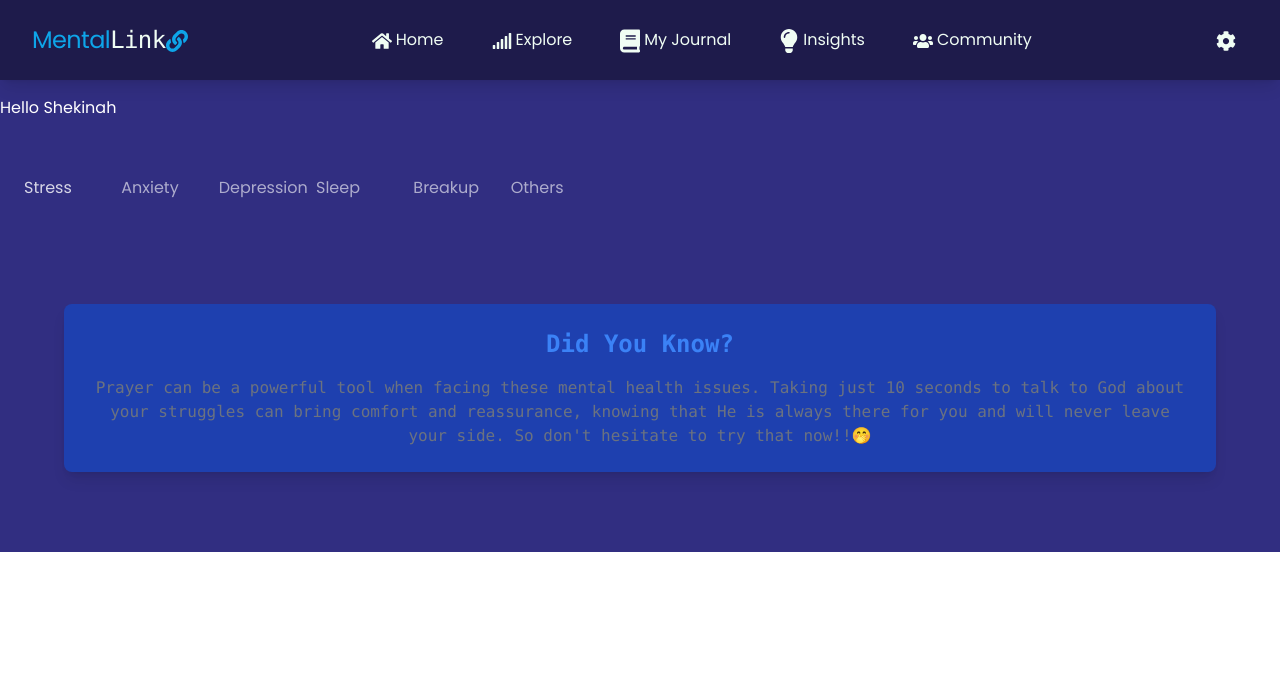
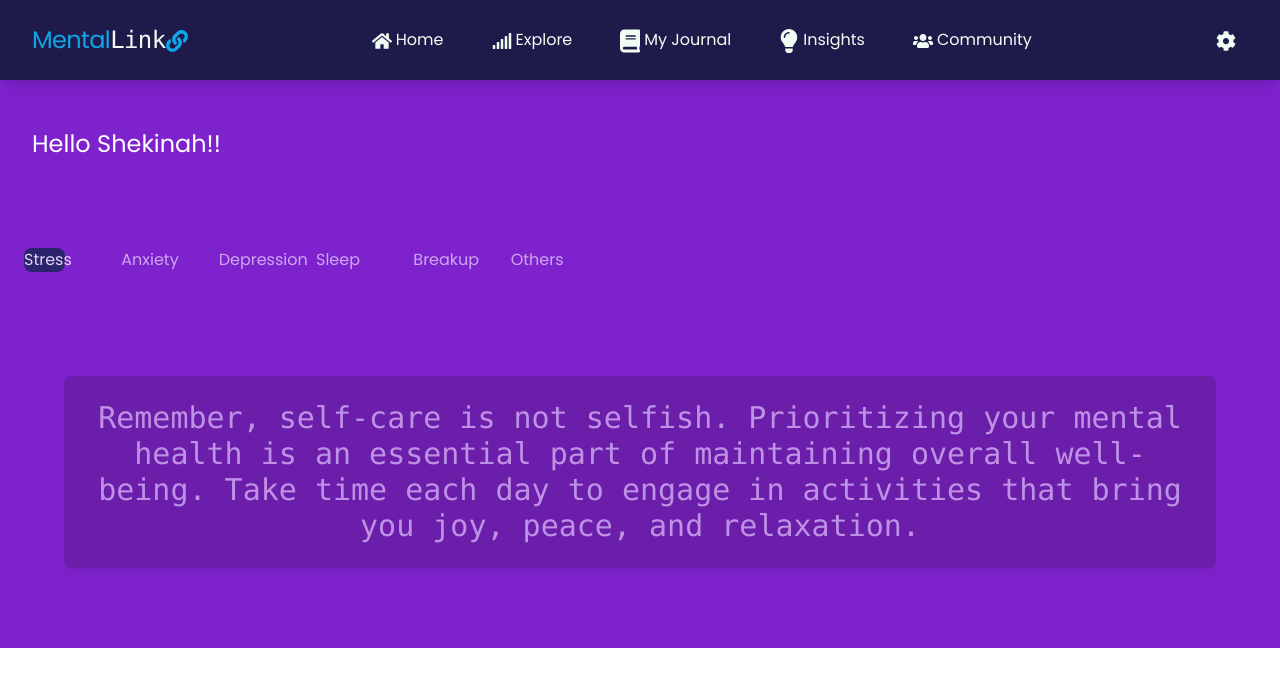
Before and after one commit to shekinahmanyi/mental_link_project, a React (Create React App) app in the folder frontend/: page /dashboard in a window 1280 px wide. Shown: the top 686 px of the page. Built offline with nearby package versions, Linux system fonts and the light colour scheme.

Commit message:
modified the main dashboard page

```diff
--- a/frontend/src/dashboard/main/House.jsx
+++ b/frontend/src/dashboard/main/House.jsx
@@ -1,25 +1,34 @@
-import React from 'react';
-import { Link } from 'react-router-dom';
+import React from "react";
+import { Link } from "react-router-dom";
 
 function House() {
   return (
-    <div className='container bg-indigo-900 max-auto'>
+    <div className="container bg-purple-700 max-auto">
       <div className="pt-24 flex flex-col text-white">
-      <h1 className=''>Hello Shekinah</h1>
+        <h1 className="text-2xl p-8">Hello Shekinah!!</h1>
         <div className="grid grid-cols-1 md:grid-cols-6 gap-2 max-w-xl mt-8">
           <Link to="/articles/stress" className="bg-transparent p-6 rounded-md">
-          <h3 className="text-base opacity-80 mb-4">Stress</h3>
+            <h3 className="text-base opacity-80 mb-4 bg-blue-950 rounded-lg">Stress</h3>
           </Link>
-        <Link to="/articles/anxiety" className="bg-transparent p-6 rounded-md">
+          <Link
+            to="/articles/anxiety"
+            className="bg-transparent p-6 rounded-md"
+          >
             <h3 className="text-base mb-4 opacity-60">Anxiety</h3>
           </Link>
-        <Link to="/articles/depression" className="bg-transparent p-6 rounded-md">
+          <Link
+            to="/articles/depression"
+            className="bg-transparent p-6 rounded-md"
+          >
             <h3 className="text-base mb-4  opacity-60">Depression</h3>
           </Link>
           <Link to="/articles/sleep" className="bg-transparent p-6 rounded-md">
             <h3 className="text-base mb-4  opacity-60">Sleep</h3>
           </Link>
-        <Link to="/articles/breakup" className="bg-transparent p-6 rounded-md">
+          <Link
+            to="/articles/breakup"
+            className="bg-transparent p-6 rounded-md"
+          >
             <h3 className="text-base mb-4  opacity-60">Breakup</h3>
           </Link>
           <Link to="/articles/others" className="bg-transparent p-6 rounded-md">
@@ -29,22 +38,16 @@ function House() {
       </div>
       <section className="py-8 mt-8 mb-12">
         <div className="container mx-auto px-4 md:px-8 lg:px-16">
-              <div className="bg-blue-800 rounded-lg shadow-lg p-6">
-                <h2 className="text-2xl text-blue-500 font-bold mb-4 text-center font-mono">
-                  Did You Know?
-                </h2>
-                <p className="text-base text-gray-500 text-center font-mono">
-                  Prayer can be a powerful tool when facing these mental health
-                  issues. Taking just 10 seconds to talk to God about your
-                  struggles can bring comfort and reassurance, knowing that He
-                  is always there for you and will never leave your side. So
-                  don't hesitate to try that now!!🤭
+          <div className="opacity-50 bg-purple-900 rounded-lg shadow-lg p-6">
+            <p className="text-3xl text-white text-center font-mono">
+              Remember, self-care is not selfish. Prioritizing your mental
+              health is an essential part of maintaining overall well-being.
+              Take time each day to engage in activities that bring you joy,
+              peace, and relaxation.
             </p>
-
           </div>
         </div>
       </section>
-
     </div>
   );
 }
```
Lines whose indentation alone changed are shown as unchanged.
